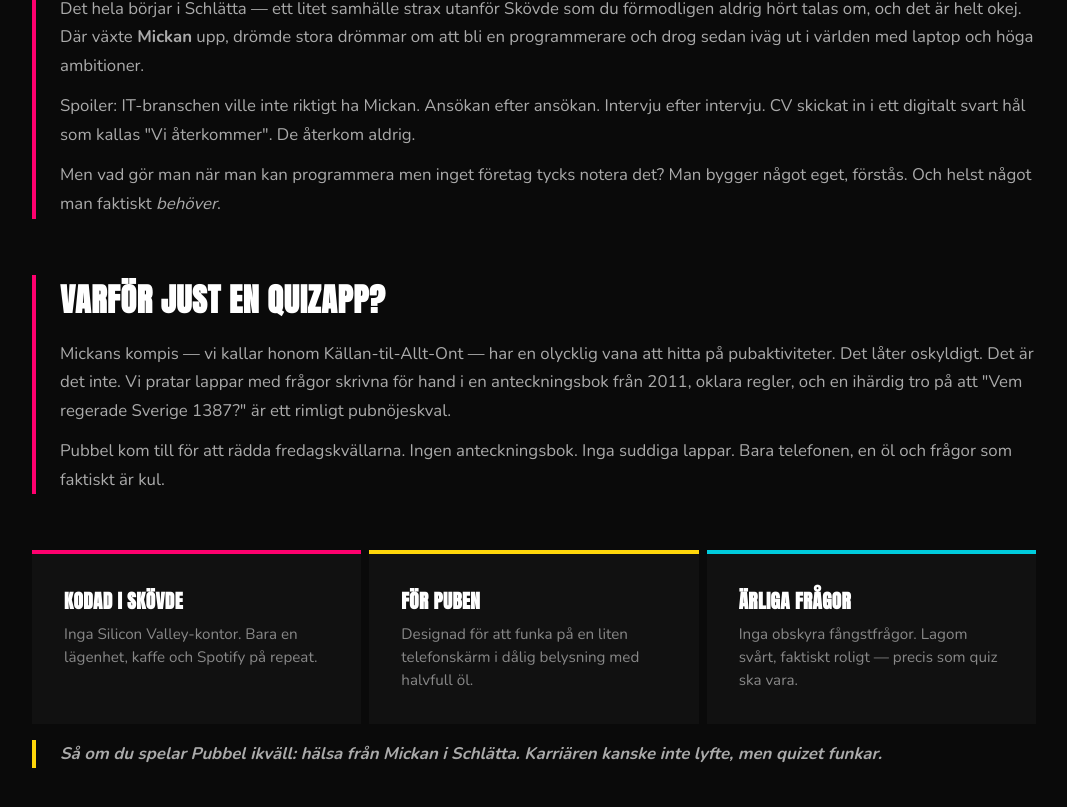
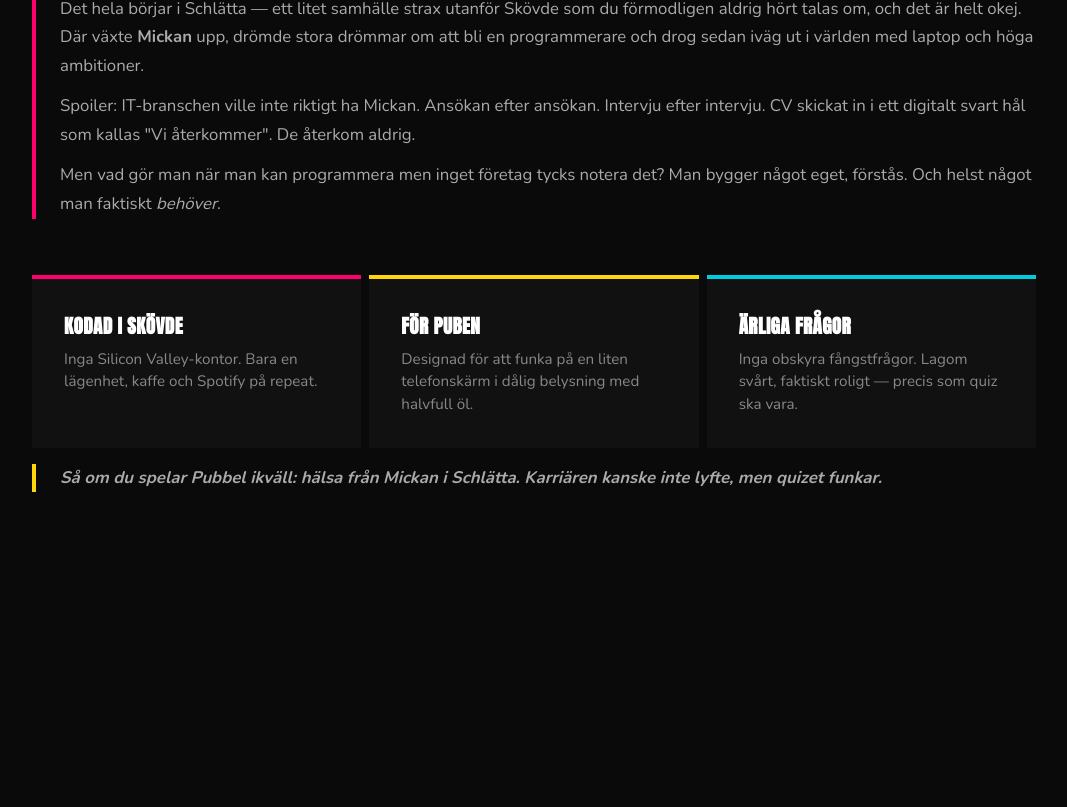
Before and after one commit to Mickan10/PUBBEL, a React (Vite) app: page /om-oss in a window 1280 px wide. Shown: the part 525-1332 px from the top of the page, without its empty margins (106-1173 px from the left). After the commit the page ends 1081 px from the top, so only its background shows below. Built offline with nearby package versions, Linux system fonts and the light colour scheme; a web font is replaced by a local one.

Commit message:
remove quiz app section from om oss

```diff
--- a/src/pages/OmOss.tsx
+++ b/src/pages/OmOss.tsx
@@ -32,22 +32,7 @@ export default function OmOss() {
           </p>
         </div>
 
-        <div className={styles.textBlock}>
-          <h2>VARFÖR JUST EN QUIZAPP?</h2>
-          <p>
-            Mickans kompis — vi kallar honom Källan-til-Allt-Ont — har en olycklig
-            vana att hitta på pubaktiviteter. Det låter oskyldigt. Det är det inte.
-            Vi pratar lappar med frågor skrivna för hand i en anteckningsbok från 2011,
-            oklara regler, och en ihärdig tro på att "Vem regerade Sverige 1387?" är
-            ett rimligt pubnöjeskval.
-          </p>
-          <p>
-            Pubbel kom till för att rädda fredagskvällarna. Ingen anteckningsbok.
-            Inga suddiga lappar. Bara telefonen, en öl och frågor som faktiskt är kul.
-          </p>
-        </div>
-
-        <div className={styles.values}>
+<div className={styles.values}>
           {[
             {
               title: 'KODAD I SKÖVDE',
```
